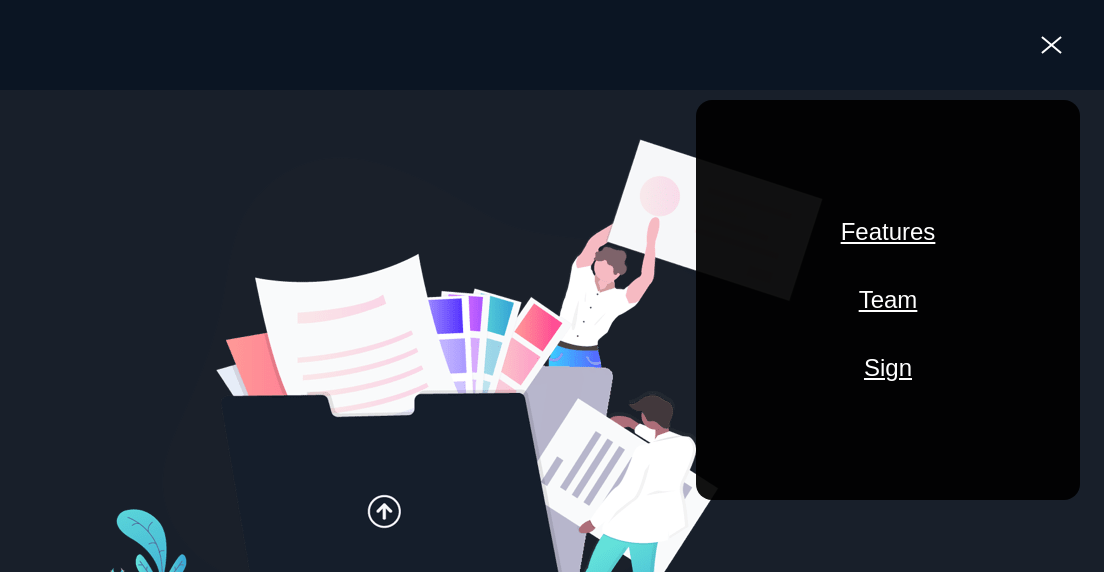
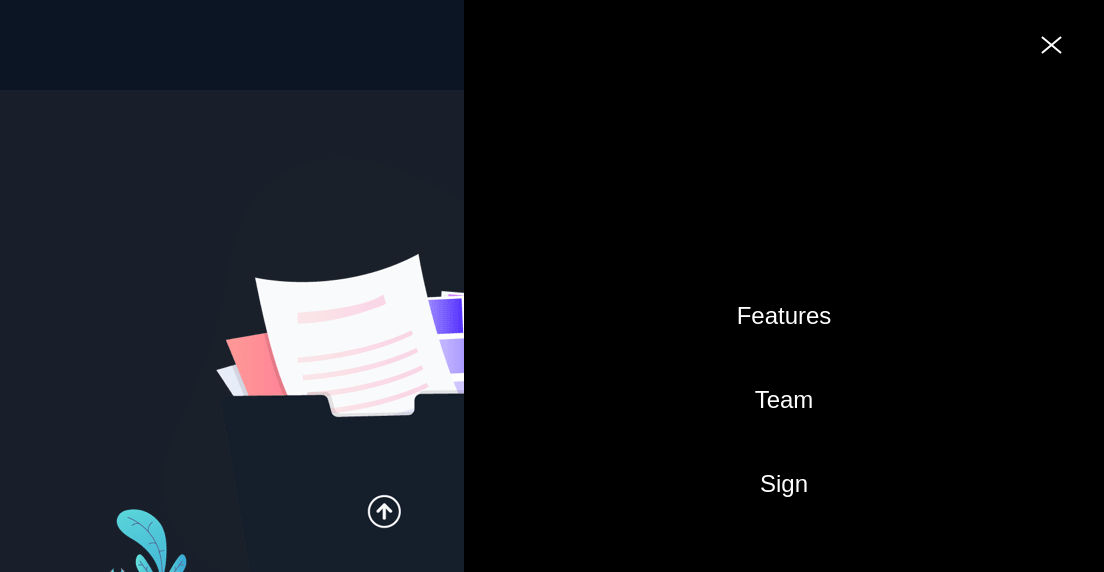
Before and after one commit to brianail/fylo, a plain HTML site: page index.html in a window 1280 px wide. Both pictures are taken after a click on the button "Abrir Menu". Shown: the top 572 px of the page, 176-1280 px from the left. Drawn offline with Linux system fonts and the light colour scheme.

Commit message:
Update style.css

```diff
--- a/style.css
+++ b/style.css
@@ -58,29 +58,34 @@ header {
     flex-direction: column;
     justify-content: center;
     position: absolute;
-    width: 30%;
-    height: 0px;
-    top: 100px;
-    right: 1.5rem;
-    border-radius: 1rem;
-    background: #000000ee;
+    width: 0;
+    height: 100vh;
+    top: 0;
+    right: 0;
+    background: #000000;
     color: white;
-    transition: 1s;
+    transition: 2s;
     z-index: 1000;
     visibility: hidden;
     overflow-y: hidden;
 }
 
 #nav.active #menu {
-    height: calc(50vh);
+    width: 50%;
     visibility: visible;
     overflow-y: auto;
 }
 
-#menu a {
+#menu li{
+    padding: 1rem;
+    font-weight: 100;
     font-size: 1.5em;
-    padding: 1rem;
+}
+
+#menu li a{
+    text-decoration: none;
     color: white;
+    transition: 1s;
 }
 
 #menu li a:hover {
@@ -98,6 +103,7 @@ header {
 }
 
 #hamburger {
+    z-index: 1100;
     border-top: 2px solid white;
     width: 25px;
 }
@@ -169,6 +175,7 @@ header {
     width: 100%;
     display: flex;
     align-items: center;
+    flex-wrap: wrap;
     justify-content: center;
 }
 
@@ -177,7 +184,7 @@ header {
     align-items: center;
     justify-content: center;
     flex-direction: column;
-    width: 45%;
+    width: 50%;
     height: 330px;
     box-sizing: border-box;
     padding: 10px;
@@ -213,7 +220,7 @@ header {
 
 .conteudo-texto p {
     text-align: center;
-    width: 90%;
+    width: 75%;
     font-weight: 200;
     color: rgba(255, 255, 255, 0.815);
 }
@@ -260,6 +267,8 @@ header {
 .card-compartilhados {
     width: 90%;
     display: flex;
+    flex-direction: row;
+    flex-wrap: wrap;
     align-items: center;
     justify-content: center;
     margin: 1rem;
@@ -267,7 +276,8 @@ header {
 }
 
 .cards-down {
-    width: 50%;
+    width: 80%;
+    height: 230px;
     box-sizing: border-box;
     margin: 1rem;
     border-radius: 1rem;
@@ -313,7 +323,7 @@ header {
     justify-content: center;
     border-radius: 1rem;
     background-color: hsla(217, 26%, 20%, 0.788);
-    width: 40%;
+    width: 60%;
     padding: 1rem;
 }
 
```
